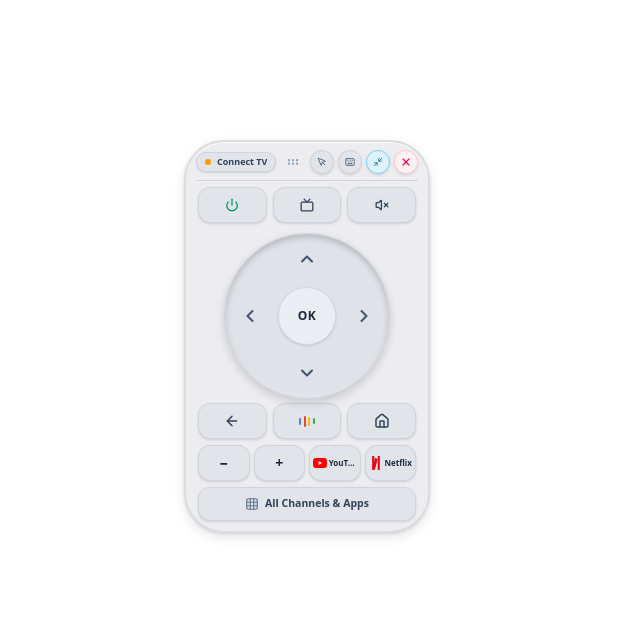
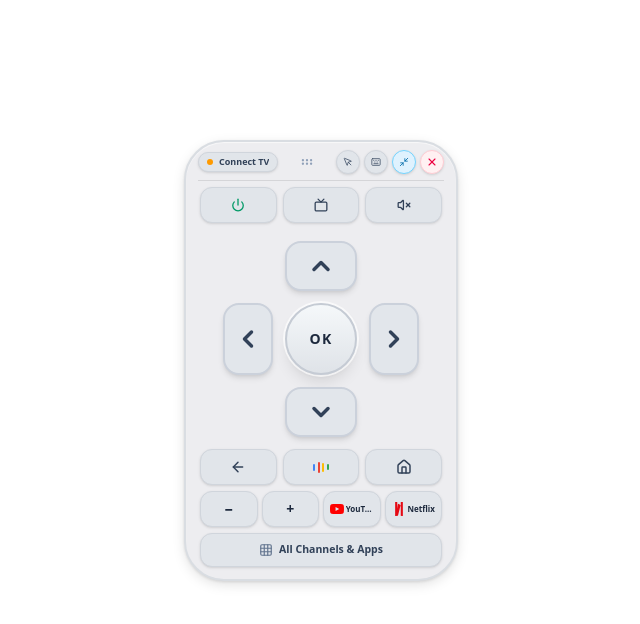
Before and after one commit to harinder-works/HarvyRemote, a React (Vite) app: page / in a window 1280 px wide. Shown: the top 624 px of the page, without its empty margins (331-971 px from the left). Built offline with nearby package versions, Linux system fonts and the light colour scheme.

Commit message:
Redesign D-pad into separated tactile buttons & enable TCP no-delay for instant keypresses

```diff
--- a/src/components/GoogleTVRemote.tsx
+++ b/src/components/GoogleTVRemote.tsx
@@ -585,7 +585,7 @@ export function GoogleTVRemote({
       >
         <div
           title="Long-press any empty area to move remote. Double-tap to center."
-          className={`w-[246px] max-w-[84vw] flex flex-col justify-center rounded-[40px] border-2 bg-[#EDEDF0] remote-shadow p-2.5 pt-2 select-none text-slate-800 transition-all shadow-xl ${
+          className={`w-[274px] max-w-[90vw] flex flex-col justify-center rounded-[40px] border-2 bg-[#EDEDF0] remote-shadow p-3 pt-2 select-none text-slate-800 transition-all shadow-xl ${
             isDragging ? 'ring-2 ring-sky-400/70 shadow-2xl border-sky-300' : 'border-[#D9DDE2]'
           }`}
         >
@@ -714,59 +714,82 @@ export function GoogleTVRemote({
             </button>
           </div>
 
-          {/* 3. PRIMARY INTERACTION AREA: D-PAD OR SWIPE TRACKPAD */}
-          <div className="w-full flex flex-col items-center justify-center my-1">
+          {/* 3. PRIMARY INTERACTION AREA: SEPARATED D-PAD OR SWIPE TRACKPAD */}
+          <div className="w-full flex flex-col items-center justify-center my-2">
             {controlMode === 'dpad' ? (
-              /* Ergonomic D-Pad Ring */
-              <div className="relative w-[166px] h-[166px] flex items-center justify-center">
-                {/* Directional Pad Outer Circle */}
-                <div className="absolute inset-0 rounded-full bg-[#DFE3E8] border border-[#CFD4DC] dpad-groove shadow-md">
-                  {/* Up */}
+              /* Ergonomic Separated Directional Controls - Zero Overlap */
+              <div className="flex flex-col items-center justify-center select-none py-1">
+                {/* UP KEY (Isolated) */}
+                <button
+                  type="button"
+                  onClick={(e) => {
+                    e.stopPropagation();
+                    handleDpad('up');
+                  }}
+                  onPointerDown={(e) => e.stopPropagation()}
+                  className="w-[72px] h-[50px] mb-2.5 rounded-2xl bg-[#E2E6EB] hover:bg-[#D5D9DF] active:bg-sky-200 active:text-sky-800 border-2 border-[#CBD1DB] shadow-md flex items-center justify-center text-slate-700 transition-all active:scale-95 cursor-pointer touch-manipulation focus:outline-none"
+                  title="Navigate Up"
+                >
+                  <ChevronUp className="w-7 h-7 stroke-[3]" />
+                </button>
+
+                {/* MIDDLE ROW: LEFT, CENTER OK, RIGHT */}
+                <div className="flex items-center justify-center gap-3 my-0.5">
+                  {/* LEFT KEY (Isolated) */}
                   <button
                     type="button"
-                    onClick={() => handleDpad('up')}
-                    className="absolute top-0 left-0 right-0 h-[46px] flex items-center justify-center pt-1 cursor-pointer text-slate-600 hover:text-black active:scale-95 transition-all"
-                    title="Navigate Up"
+                    onClick={(e) => {
+                      e.stopPropagation();
+                      handleDpad('left');
+                    }}
+                    onPointerDown={(e) => e.stopPropagation()}
+                    className="w-[50px] h-[72px] rounded-2xl bg-[#E2E6EB] hover:bg-[#D5D9DF] active:bg-sky-200 active:text-sky-800 border-2 border-[#CBD1DB] shadow-md flex items-center justify-center text-slate-700 transition-all active:scale-95 cursor-pointer touch-manipulation focus:outline-none"
+                    title="Navigate Left"
                   >
-                    <ChevronUp className="w-5 h-5 stroke-[2.5]" />
+                    <ChevronLeft className="w-7 h-7 stroke-[3]" />
                   </button>
-                  {/* Down */}
+
+                  {/* CENTER OK BUTTON (Standalone raised disc) */}
                   <button
                     type="button"
-                    onClick={() => handleDpad('down')}
-                    className="absolute bottom-0 left-0 right-0 h-[46px] flex items-center justify-center pb-1 cursor-pointer text-slate-600 hover:text-black active:scale-95 transition-all"
-                    title="Navigate Down"
+                    onClick={(e) => {
+                      e.stopPropagation();
+                      handleSelect();
+                    }}
+                    onPointerDown={(e) => e.stopPropagation()}
+                    title="Select / OK"
+                    className="w-[72px] h-[72px] rounded-full bg-gradient-to-b from-[#F5F8FA] to-[#DFE3E8] hover:from-[#EAEEF3] hover:to-[#D5D9DF] active:from-sky-500 active:to-sky-600 active:text-white border-2 border-[#C5CBD4] shadow-lg flex items-center justify-center cursor-pointer text-slate-800 font-black text-sm tracking-widest transition-all active:scale-95 touch-manipulation focus:outline-none ring-2 ring-white/70"
                   >
-                    <ChevronDown className="w-5 h-5 stroke-[2.5]" />
+                    OK
                   </button>
-                  {/* Left */}
+
+                  {/* RIGHT KEY (Isolated) */}
                   <button
                     type="button"
-                    onClick={() => handleDpad('left')}
-                    className="absolute left-0 top-0 bottom-0 w-[46px] flex items-center justify-center pl-1 cursor-pointer text-slate-600 hover:text-black active:scale-95 transition-all"
-                    title="Navigate Left"
-                  >
-                    <ChevronLeft className="w-5 h-5 stroke-[2.5]" />
-                  </button>
-                  {/* Right */}
-                  <button
-                    type="button"
-                    onClick={() => handleDpad('right')}
-                    className="absolute right-0 top-0 bottom-0 w-[46px] flex items-center justify-center pr-1 cursor-pointer text-slate-600 hover:text-black active:scale-95 transition-all"
+                    onClick={(e) => {
+                      e.stopPropagation();
+                      handleDpad('right');
+                    }}
+                    onPointerDown={(e) => e.stopPropagation()}
+                    className="w-[50px] h-[72px] rounded-2xl bg-[#E2E6EB] hover:bg-[#D5D9DF] active:bg-sky-200 active:text-sky-800 border-2 border-[#CBD1DB] shadow-md flex items-center justify-center text-slate-700 transition-all active:scale-95 cursor-pointer touch-manipulation focus:outline-none"
                     title="Navigate Right"
                   >
-                    <ChevronRight className="w-5 h-5 stroke-[2.5]" />
+                    <ChevronRight className="w-7 h-7 stroke-[3]" />
                   </button>
                 </div>
 
-                {/* Center OK Button */}
+                {/* DOWN KEY (Isolated) */}
                 <button
                   type="button"
-                  onClick={handleSelect}
-                  title="Select / OK"
-                  className="relative z-10 w-[58px] h-[58px] rounded-full bg-[#EAEEF3] hover:bg-[#E2E6EC] border border-[#D5DAE2] shadow-sm active:scale-95 transition-all flex items-center justify-center cursor-pointer text-slate-800 font-bold text-xs tracking-wider"
+                  onClick={(e) => {
+                    e.stopPropagation();
+                    handleDpad('down');
+                  }}
+                  onPointerDown={(e) => e.stopPropagation()}
+                  className="w-[72px] h-[50px] mt-2.5 rounded-2xl bg-[#E2E6EB] hover:bg-[#D5D9DF] active:bg-sky-200 active:text-sky-800 border-2 border-[#CBD1DB] shadow-md flex items-center justify-center text-slate-700 transition-all active:scale-95 cursor-pointer touch-manipulation focus:outline-none"
+                  title="Navigate Down"
                 >
-                  OK
+                  <ChevronDown className="w-7 h-7 stroke-[3]" />
                 </button>
               </div>
             ) : (
@@ -774,7 +797,7 @@ export function GoogleTVRemote({
               <div
                 onPointerDown={handleTrackpadPointerDown}
                 onPointerUp={handleTrackpadPointerUp}
-                className="w-[168px] h-[166px] rounded-2xl bg-[#DFE3E8] border border-[#CFD4DC] shadow-inner flex flex-col items-center justify-center text-center p-2.5 cursor-pointer touch-none active:bg-[#D5D9DF] transition-colors"
+                className="w-[190px] h-[184px] rounded-2xl bg-[#DFE3E8] border border-[#CFD4DC] shadow-inner flex flex-col items-center justify-center text-center p-2.5 cursor-pointer touch-none active:bg-[#D5D9DF] transition-colors"
               >
                 <MousePointer className="w-5 h-5 text-sky-600 mb-1 opacity-80" />
                 <span className="text-[10px] font-semibold text-slate-700">Swipe to Navigate</span>
```
Also changed, not shown: src/components/MiniRemote.tsx (+55 -42 lines), 1 other file (tests, documents, lock files or other folders).
